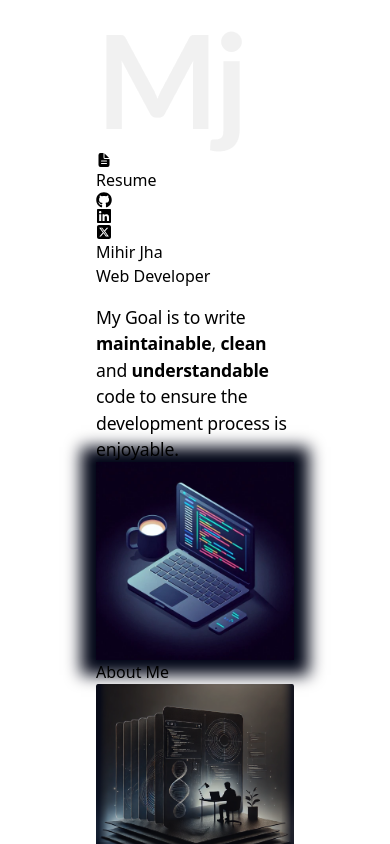
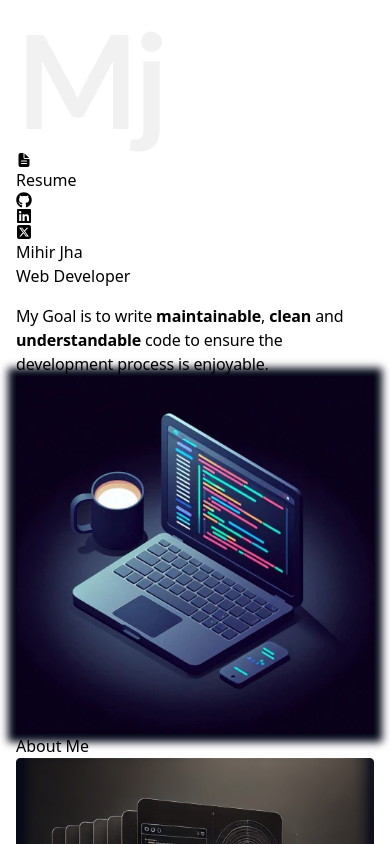
Before and after one commit to M-J-7/myPortfolio, a React (Vite) app: page / in a window 390 px wide. Shown: the top 844 px of the page. Built offline with nearby package versions, Linux system fonts and the light colour scheme.

Commit message:
Updated Navbar and Hero components for better responsiveness and layout

```diff
--- a/src/components/Hero.jsx
+++ b/src/components/Hero.jsx
@@ -2,6 +2,7 @@ import React from 'react';
 import { motion } from "framer-motion"
 import { HERO_CONTENT_1 } from '../constants/index.jsx';
 import heroPic from "../assets/hero_img.png";
+
 const container = (delay) => ({
     hidden : {x: -100, opacity: 0},
     visible: {
@@ -9,14 +10,13 @@ const container = (delay) => ({
         opacity:1,
         transition: {duration: 0.5, delay}
     }
-
 })
 
 const Hero = () => {
   return (
     <>
       <div className="border-b border-neutral-900 pb-4 lg:mb-35">
-        <div className="flex flex-wrap">
+        <div className="flex flex-wrap px-4 md:px-8">
           {/* Left Section */}
           <div className="w-full lg:w-1/2">
             <div className="flex flex-col items-center lg:items-start">
@@ -24,33 +24,37 @@ const Hero = () => {
                 variants={container(0)}
                 initial="hidden"
                 animate="visible"
-            className="pb-10 text-6xl font-thin tracking-tight lg:mt-16 lg:text-8xl">
+                className="pb-6 md:pb-10 text-4xl md:text-6xl lg:text-8xl font-bold md:font-thin tracking-tight lg:mt-16"
+              >
                 Mihir Jha
               </motion.h1>
               <motion.span
                 variants={container(0.5)}
                 initial="hidden"
                 animate="visible"
-              className="bg-gradient-to-r from-pink-300 via-slate-500 to-purple-500 bg-clip-text text-4xl tracking-tight text-transparent">
+                className="bg-gradient-to-r from-pink-300 via-slate-500 to-purple-500 bg-clip-text text-2xl md:text-4xl tracking-tight text-transparent"
+              >
                 Web Developer
               </motion.span>
               <motion.p
                 variants={container(1)}
                 initial="hidden"
                 animate="visible"
-              className="my-2 max-w-xl py-6 font-light tracking-tighter">
+                className="my-2 max-w-xl py-4 md:py-6 text-sm md:text-base font-light tracking-tighter text-center lg:text-left"
+              >
                 My Goal is to write <strong className="font-bold">maintainable</strong>, <strong className="font-bold">clean</strong> and <strong className="font-bold">understandable</strong> code to ensure the development process is enjoyable.
               </motion.p>
-
             </div>
           </div>
 
           {/* Right Section */}
-          <div className="w-full lg:w-1/2 lg:p-8">
+          <div className="w-full lg:w-1/2 lg:p-8 mt-8 lg:mt-0">
             <div className="flex justify-center">
               <img
-
-              className="hero-pic rounded-lg" src={heroPic} alt="mihrjha" />
+                className="hero-pic rounded-lg w-full max-w-md md:max-w-lg lg:max-w-xl"
+                src={heroPic}
+                alt="mihrjha"
+              />
             </div>
           </div>
         </div>
--- a/src/components/Navbar.jsx
+++ b/src/components/Navbar.jsx
@@ -1,48 +1,53 @@
 import logo from "../assets/logo.png";
-
 import { FaLinkedin } from "react-icons/fa";
 import { FaGithub } from "react-icons/fa";
 import { FaSquareXTwitter } from "react-icons/fa6";
-import { FaInstagram } from "react-icons/fa";
 import { IoDocumentText } from "react-icons/io5";
 
 const Navbar = () => {
   return (
-    <nav className="mb-20 flex items-center justify-between py-6">
-      <div className="w-10 flex flex-shrink-0 items-center white-100">
-        <img src={logo} alt="logo" className="object-contain"/>
+    <nav className="mb-10 md:mb-20 flex items-start justify-between py-4 px-4 md:px-6">
+      {/* Logo */}
+      <div className="w-12 md:w-16 flex flex-shrink-0 pt-4 md:pt-6">
+        <img src={logo} alt="logo" className="object-contain w-full"/>
       </div>
 
-      <div className="m-8 flex items-center justify-center gap-4 text-2xl">
+      {/* Center and Right buttons */}
+      <div className="flex flex-col md:flex-row items-center md:items-start md:justify-between w-full md:ml-8 gap-3 pt-4 md:pt-6">
+        {/* Resume Button - Centered on desktop */}
+        <div className="flex-1 flex justify-center">
           <button
             type="button"
-          className="flex items-center text-white bg-gray-800 hover:bg-gray-900 focus:outline-none focus:ring-4 focus:ring-gray-300 font-medium rounded-lg text-sm px-5 py-2.5 me-2 mb-2 dark:bg-gray-800 dark:hover:bg-gray-700 dark:focus:ring-gray-700 dark:border-gray-700"
+            className="flex items-center text-white bg-gray-800 hover:bg-gray-900 focus:outline-none focus:ring-4 focus:ring-gray-300 font-medium rounded-lg text-sm px-5 py-2.5 dark:bg-gray-800 dark:hover:bg-gray-700 dark:focus:ring-gray-700 dark:border-gray-700"
           >
             <a
-            href="https://drive.google.com/file/d/1SVBA9iM1LrEDmA5PWn5ZtJryDHDjDeo-/view?usp=sharing" // Replace with your link
-            target="_blank" // Optional: Open in a new tab
-            rel="noopener noreferrer" // For security
+              href="https://drive.google.com/file/d/1SVBA9iM1LrEDmA5PWn5ZtJryDHDjDeo-/view?usp=sharing"
+              target="_blank"
+              rel="noopener noreferrer"
               className="flex items-center"
             >
               <IoDocumentText className="mr-2 text-lg" />
               Resume
             </a>
           </button>
-        <a href ="https://github.com/M-J-7" target="_blank" rel="">
+        </div>
+
+        {/* Social Links */}
+        <div className="flex items-center justify-center gap-4 text-2xl">
+          <a href="https://github.com/M-J-7" target="_blank" rel="noopener noreferrer" className="hover:text-gray-300">
             <FaGithub />
           </a>
-        <a href ="https://www.linkedin.com/in/mihirjha7/" target="_blank" rel="">
+          <a href="https://www.linkedin.com/in/mihirjha7/" target="_blank" rel="noopener noreferrer" className="hover:text-gray-300">
             <FaLinkedin />
           </a>
-        <a href ="https://x.com/MihirJha007" target="_blank" rel="">
+          <a href="https://x.com/MihirJha007" target="_blank" rel="noopener noreferrer" className="hover:text-gray-300">
             <FaSquareXTwitter />
           </a>
+        </div>
+      </div>
 
-
-
-
-
-      </div>
+      {/* Empty div for balance */}
+      <div className="w-12 md:w-16"></div>
     </nav>
   );
 };
--- a/src/index.css
+++ b/src/index.css
@@ -1,31 +1,54 @@
 @import url('https://fonts.googleapis.com/css2?family=Inter:ital,opsz,wght@0,14..32,100..900;1,14..32,100..900&family=Poppins:wght@300;400;500;600;700&display=swap');
-
 
 @tailwind base;
 @tailwind components;
 @tailwind utilities;
 
+/* Responsive padding */
 .px-8 {
+  padding-left: 1rem;
+  padding-right: 1rem;
+}
+
+@media (min-width: 768px) {
+  .px-8 {
     padding-left: 6rem;
     padding-right: 6rem;
   }
+}
+
 .tracking-tighter {
-    letter-spacing: -0.01em;
+  letter-spacing: -0.01em;
+  font-size: 1rem;
+}
+
+@media (min-width: 768px) {
+  .tracking-tighter {
     font-size: 1.1rem;
   }
+}
 
-.hero-pic{
-    box-shadow: 0 0 15px 15px #020617;
+.hero-pic {
+  box-shadow: 0 0 15px 15px #020617;
 }
+
+@media (max-width: 768px) {
+  .hero-pic {
+    box-shadow: 0 0 8px 8px #020617;
+  }
+}
+
 .bg-neutral-800 {
   --tw-bg-opacity: 1;
   background-color: transparent;
-  border: transparent ;
+  border: transparent;
 }
+
 .bg-neutral-700 {
   --tw-bg-opacity: 1;
   background-color: transparent;
 }
+
 /* .px-5 {
   padding-left: 1.25rem;
   padding-right: 1.25rem;
@@ -33,9 +56,22 @@
   margin-right: 1rem;
 } */
 .max-w-xl {
-  max-width: 34rem;
+  max-width: 100%;
   padding-top: 1rem;
 }
-.object-contain{
-  max-width: 130%;
+
+@media (min-width: 768px) {
+  .max-w-xl {
+    max-width: 34rem;
+  }
 }
+
+.object-contain {
+  max-width: 100%;
+}
+
+@media (min-width: 768px) {
+  .object-contain {
+    max-width: 130%;
+  }
+}
```
Lines whose indentation alone changed are shown as unchanged.
